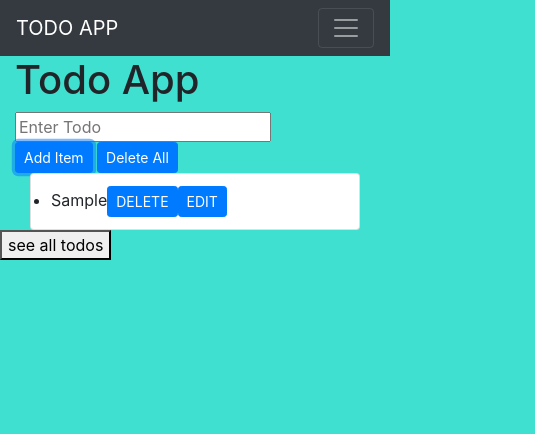
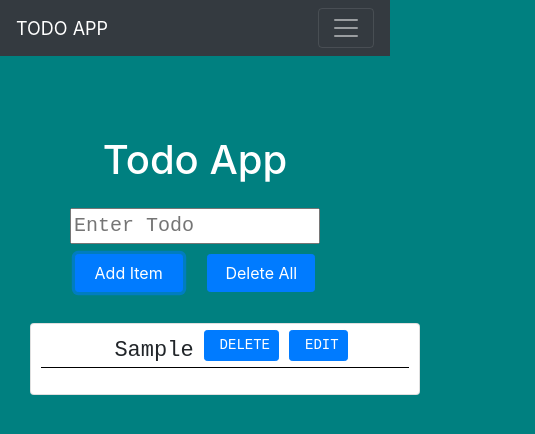
Before and after one commit to HamzaAhmedSheikh/firebase-Todo-App, a plain HTML site: page index.html in a window 390 px wide. Both pictures are taken after typing "Sample" into the empty fields and a click on the button "Add Item". Shown: the whole page, 535 px wide, since content can reach past the window. Drawn offline with Linux system fonts and the light colour scheme; no server answers.

Commit message:
todo app ui is complete

```diff
--- a/index.html
+++ b/index.html
@@ -40,26 +40,28 @@
   <div class="div">
     <div class="container li">
       <h1 class="text"> Todo App </h1>
+
     <div class="input">
       <input type="text" id="todo-item" placeholder="Enter Todo"> <br />
       <button type="button"
               class="btn btn-primary btn-sm btns"
-                     onclick="addTodo()"> Add Item </button>
+              onclick="addTodo()">
+           Add Item
+      </button>
+
       <button  type="button"
                class="btn btn-primary btn-sm btns"
-                      >  Delete All  </button>
+               onclick="deleteAll()">
+          Delete All
+      </button>
     </div>
 
     <div class="container ul">
-            <ul class="list-group" id="list">
-            </ul>
+      <ul class="list-group" id="list"> </ul>
     </div>
    </div>
   </div>
 
-       <button onclick="getFirebaseData()"> see all todos </button>
-       <p id="demo"></p>
-
     <script src="./app.js"></script>
 </body>
 </html>
--- a/style.css
+++ b/style.css
@@ -1,3 +1,106 @@
 body {
-    background-color: turquoise;
+    background-color:  teal;
 }
+
+.navbar-brand {
+    font-size: 26px;
+}
+
+#list {
+    list-style-type: none;
+    padding: 10px;
+    width: 490px;
+}
+
+.div {
+    display: flex;
+    justify-content: center;
+    align-items: center;
+    padding-top: 45px;
+    text-align: center;
+}
+
+li {
+    border-bottom: 1px solid black;
+    margin-bottom: 16px;
+    padding-left: 12px;
+    font-family: 'Roboto Mono', monospace;
+    font-size: 22px;
+}
+
+
+.input {
+    margin-bottom: 5px;
+    padding: 16px;
+}
+
+#todo-item {
+    width: 320px;
+    font-size: 20px;
+    font-family: 'Roboto Mono', monospace;
+}
+
+.btn {
+    margin-top: -4px;
+}
+
+.butt {
+    margin-left: 10px;
+    padding-left: 15px;
+    text-align: center;
+    margin-bottom: 5px;
+}
+
+.btns {
+    margin-top: 10px;
+    padding: 6px;
+    width: 17%;
+    margin: 10px;
+    font-size: 20px;
+}
+
+/* .li {
+    width: 590px;
+} */
+
+.text {
+    color: white;
+    text-align: center;
+    /* border: 1px solid red;
+    background-color: green;
+    padding: 10px;
+    width: 505px; */
+}
+
+.ul {
+    width: 520px;
+}
+
+@media (max-width: 575.98px) {
+    .navbar-brand {
+        font-size: 18px;
+    }
+
+    .div {
+        padding-top: 80px;
+        text-align: center
+    }
+
+    #todo-item {
+        width: 250px;
+        font-size: 20px;
+        font-family: 'Roboto Mono', monospace;
+    }
+
+    #list {
+        width: 390px;
+    }
+
+    .btns {
+        margin-top: 10px;
+        padding: 6px;
+        width: 33%;
+        margin: 10px;
+        font-size: 16px
+    }
+}
```
Lines whose indentation alone changed are shown as unchanged.
